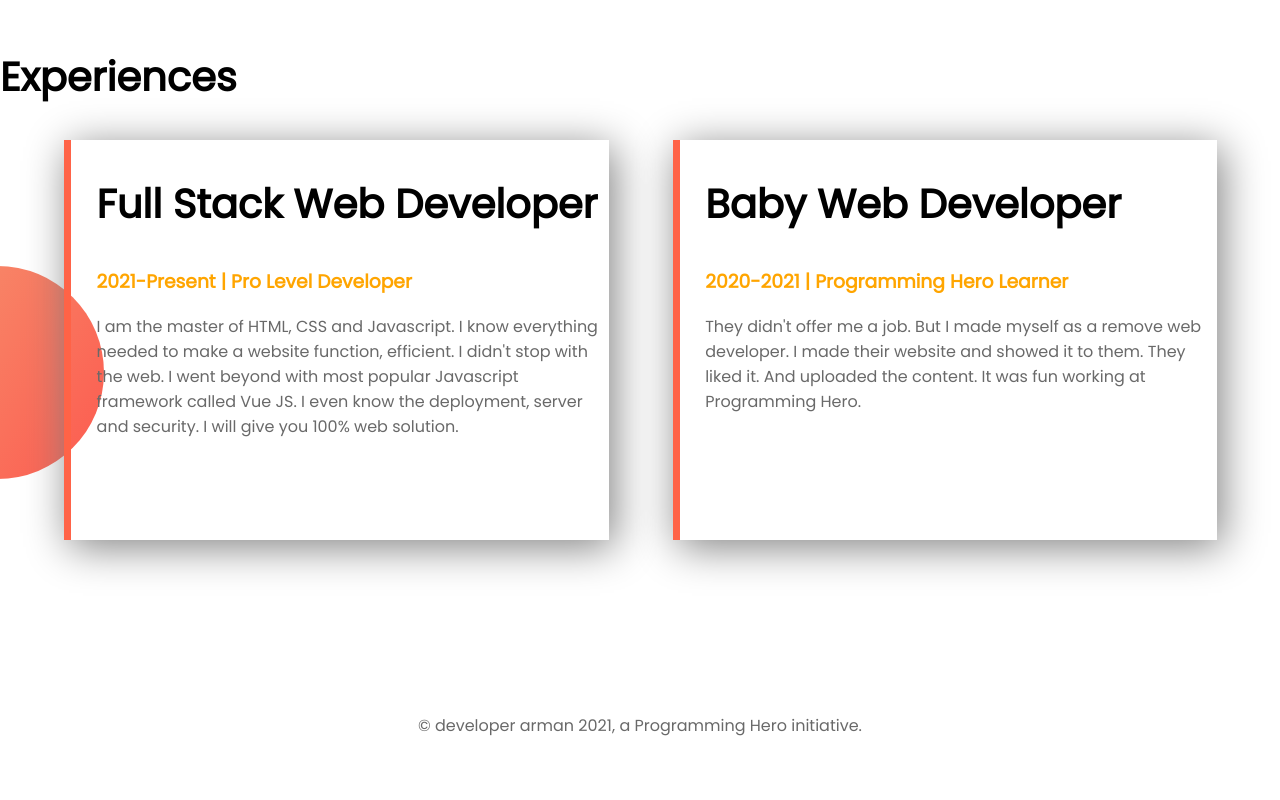
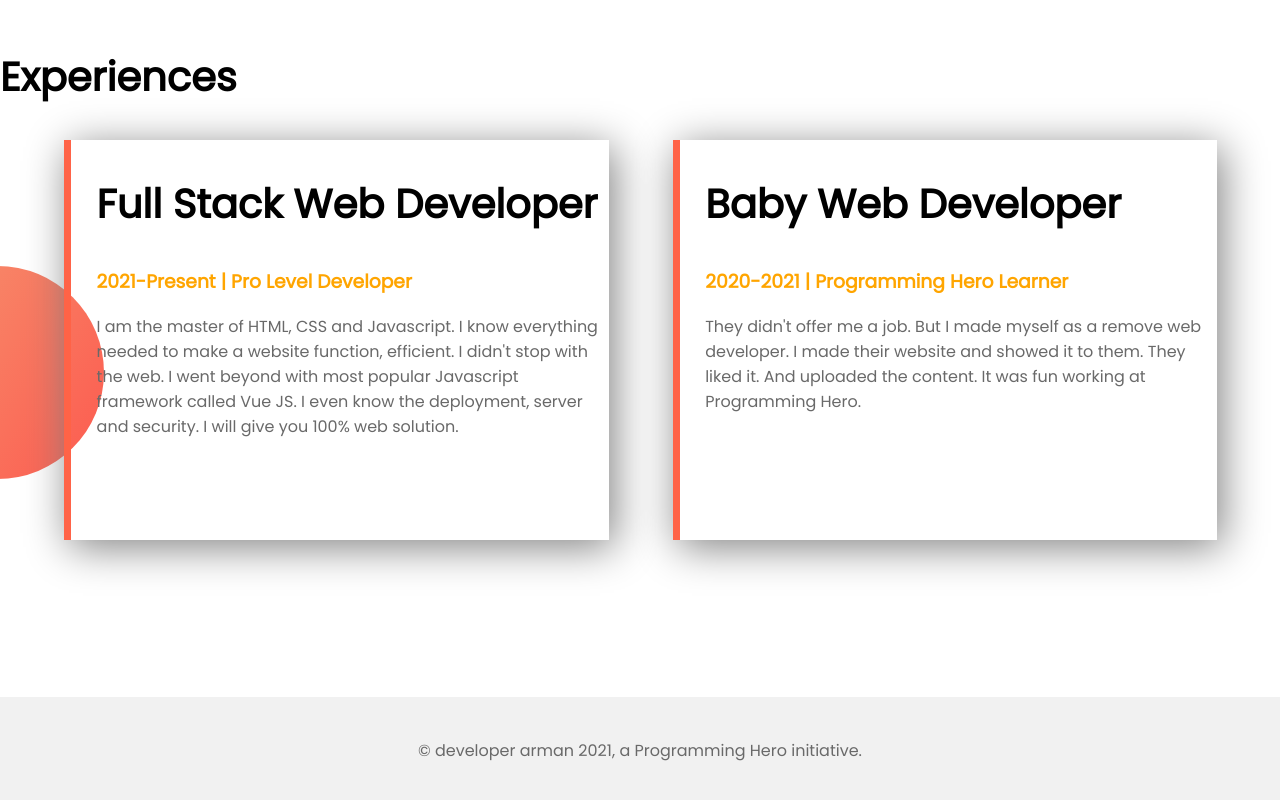
Before and after one commit to webarman/My-Portfolio, a plain HTML site: page index.html in a window 1280 px wide. Shown: the part 1286-2086 px from the top of the page. Before the commit the page ends 2040 px from the top, so only its background shows below. Drawn offline with Linux system fonts and the light colour scheme.

Commit message:
footer-color

```diff
--- a/style.css
+++ b/style.css
@@ -113,6 +113,10 @@ body{
 .experienceId h3{
     color: orange;
 }
+footer{
+    background-color: #f1f1f1;
+    padding: 25px 0px;
+}
 footer p{
     color: dimgray;
     text-align: center;
```
